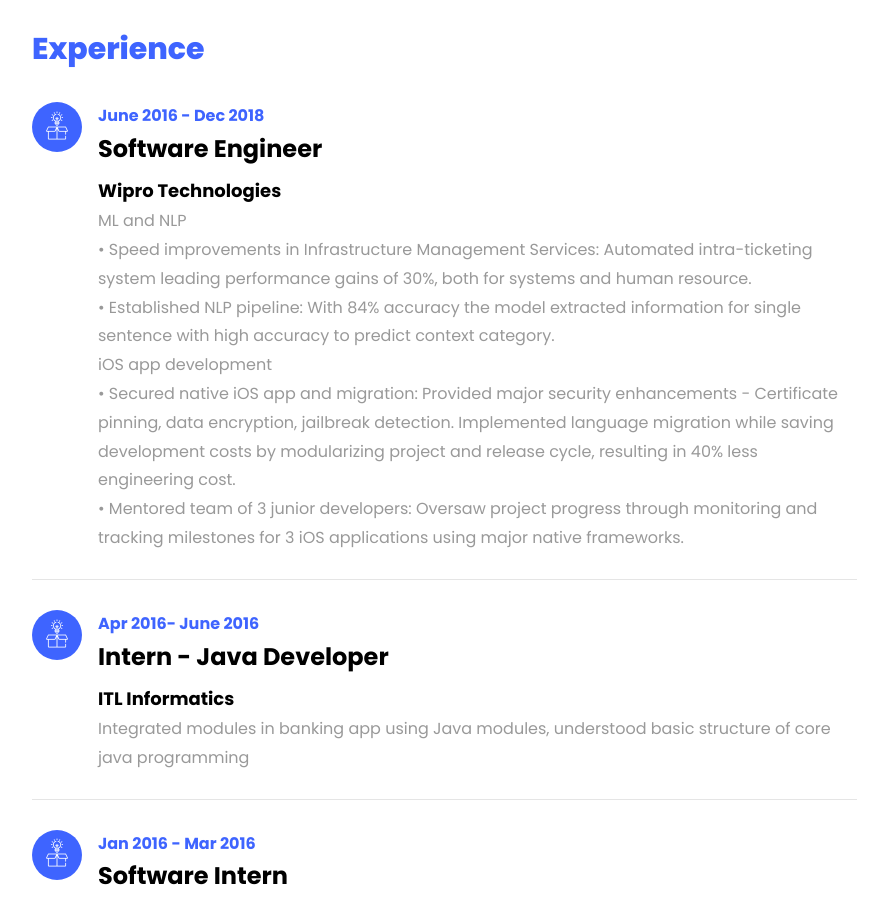
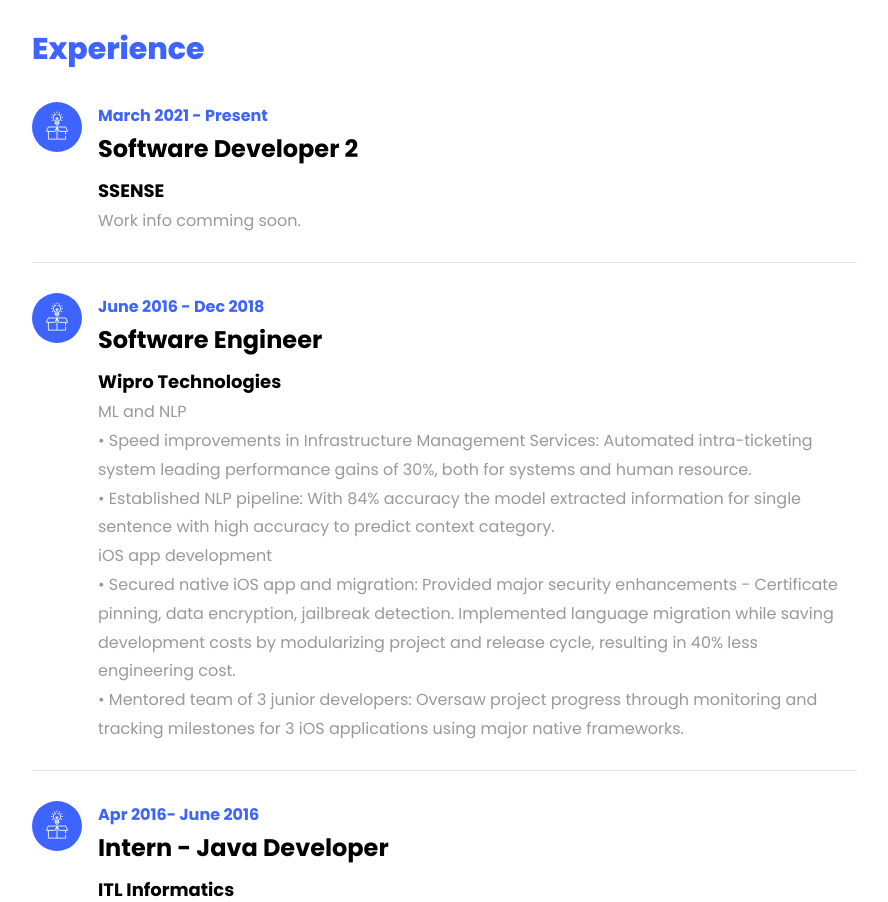
Before and after one commit to Vaibhav3M/Vaibhav3M.github.io, a plain HTML site: page index.html in a window 1280 px wide. Shown: the part 2585-3487 px from the top of the page, without its empty margins (338-1226 px from the left). Drawn offline with Linux system fonts and the light colour scheme; files whose address does not match are found by name.

Commit message:
feat: update work info

```diff
--- a/index.html
+++ b/index.html
@@ -198,6 +198,19 @@
 
 						<div id="page-2" class="page two">
 							<h2 class="heading">Experience</h2>
+								<div class="resume-wrap d-flex ftco-animate">
+								<div class="icon d-flex align-items-center justify-content-center">
+									<span class="flaticon-ideas"></span>
+								</div>
+								<div class="text pl-3">
+									<span class="date">March 2021 - Present</span>
+									<h2>Software Developer 2</h2>
+									<span class="position">SSENSE</span>
+									<p>
+										Work info comming soon.
+									</p>
+								</div>
+							</div>
 							<div class="resume-wrap d-flex ftco-animate">
 								<div class="icon d-flex align-items-center justify-content-center">
 									<span class="flaticon-ideas"></span>
```
